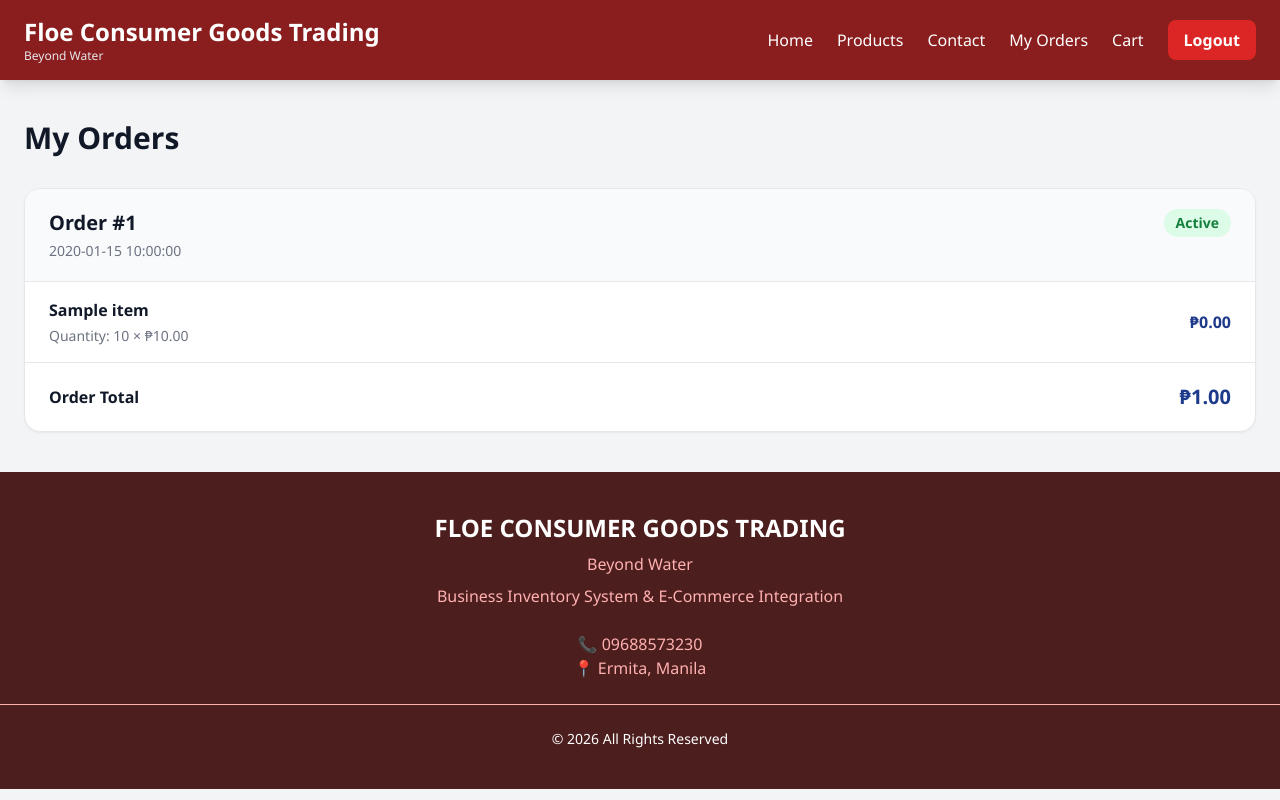
After one commit to Eumsgothere/SYSTEMINTEG2-FINALPROJECT-THIRDEYE, a CodeIgniter 4 app: the page made by backend/app/Views/orders.php in a window 1280 px wide. The commit adds this page. Run offline with PHP 8.4 and a stand-in for CodeIgniter, Linux system fonts and the light colour scheme; the template is opened without the code that fills it: most values are stand-ins (such as "Sample title", 1, 10 or a date in 2020); some libraries are stand-ins or nearby versions.

Commit message:
orders page

```diff
--- a/backend/app/Config/Routes.php
+++ b/backend/app/Config/Routes.php
@@ -24,6 +24,7 @@ $routes->post('cart/update/(:num)', 'Cart::update/$1');
 $routes->post('cart/remove/(:num)', 'Cart::remove/$1');
 $routes->get('checkout', 'Checkout::index');
 $routes->post('checkout/complete', 'Checkout::complete');
+$routes->get('orders', 'Orders::index');
 
 // ====================
 // Authentication
--- a/backend/app/Views/components/header.php
+++ b/backend/app/Views/components/header.php
@@ -26,7 +26,11 @@
             <a href="/contact" class="inline-block hover:text-[#FFB0B0] hover:scale-110 transition transition-all duration-300">
                 Contact
             </a>
-
+            <a
+                href="<?= base_url('orders') ?>"
+                class="inline-block hover:text-[#FFB0B0] hover:scale-110 transition transition-all duration-300">
+                My Orders
+            </a>
             <?php if (session()->get('logged_in')): ?>
 
                 <?php $cartItemCount = array_sum((array) session()->get('cart')); ?>
--- /dev/null
+++ b/backend/app/Views/orders.php
@@ -0,0 +1,102 @@
+<!DOCTYPE html>
+<html lang="en">
+
+<?= view('components/head', ['title' => 'My Orders']) ?>
+
+<body>
+    <?= view('components/header') ?>
+
+    <main class="mx-auto px-6 py-10 container">
+        <h1 class="mb-8 font-bold text-gray-900 text-3xl">
+            My Orders
+        </h1>
+
+        <?php if (empty($orders)): ?>
+
+            <section class="bg-white shadow-sm p-12 border border-gray-200 rounded-2xl text-center">
+                <p class="font-semibold text-gray-800 text-xl">
+                    You have no orders yet.
+                </p>
+
+                <a
+                    href="<?= base_url('products') ?>"
+                    class="inline-block bg-blue-900 hover:bg-blue-800 mt-6 px-5 py-3 rounded-lg font-semibold text-white">
+                    Browse Products
+                </a>
+            </section>
+
+        <?php else: ?>
+
+            <div class="space-y-6">
+
+                <?php foreach ($orders as $order): ?>
+
+                    <section class="bg-white shadow-sm border border-gray-200 rounded-2xl overflow-hidden">
+
+                        <div class="flex sm:flex-row flex-col sm:justify-between gap-3 bg-gray-50 px-6 py-5 border-gray-200 border-b">
+                            <div>
+                                <h2 class="font-bold text-gray-900 text-xl">
+                                    Order #<?= (int) $order['id'] ?>
+                                </h2>
+
+                                <p class="mt-1 text-gray-500 text-sm">
+                                    <?= esc($order['created_at']) ?>
+                                </p>
+                            </div>
+
+                            <span class="self-start bg-green-100 px-3 py-1 rounded-full font-semibold text-green-700 text-sm">
+                                <?= esc(ucfirst($order['status'])) ?>
+                            </span>
+                        </div>
+
+                        <div class="divide-y divide-gray-200">
+
+                            <?php foreach ($order['items'] as $item): ?>
+
+                                <div class="flex justify-between items-center gap-4 px-6 py-4">
+                                    <div>
+                                        <h3 class="font-semibold text-gray-900">
+                                            <?= esc($item['product_name']) ?>
+                                        </h3>
+
+                                        <p class="mt-1 text-gray-500 text-sm">
+                                            Quantity:
+                                            <?= (int) $item['quantity'] ?>
+                                            ×
+                                            &#8369;<?= number_format((float) $item['price'], 2) ?>
+                                        </p>
+                                    </div>
+
+                                    <strong class="text-blue-900">
+                                        &#8369;<?= number_format((float) $item['subtotal'], 2) ?>
+                                    </strong>
+                                </div>
+
+                            <?php endforeach; ?>
+
+                        </div>
+
+                        <div class="flex justify-between items-center px-6 py-5 border-gray-200 border-t">
+                            <span class="font-semibold text-gray-900">
+                                Order Total
+                            </span>
+
+                            <span class="font-bold text-blue-900 text-xl">
+                                &#8369;<?= number_format((float) $order['total_amount'], 2) ?>
+                            </span>
+                        </div>
+
+                    </section>
+
+                <?php endforeach; ?>
+
+            </div>
+
+        <?php endif; ?>
+    </main>
+
+    <?= view('components/footer') ?>
+
+</body>
+
+</html>
```
Also changed, not shown: backend/app/Controllers/Orders.php (added, +61 -0 lines).
